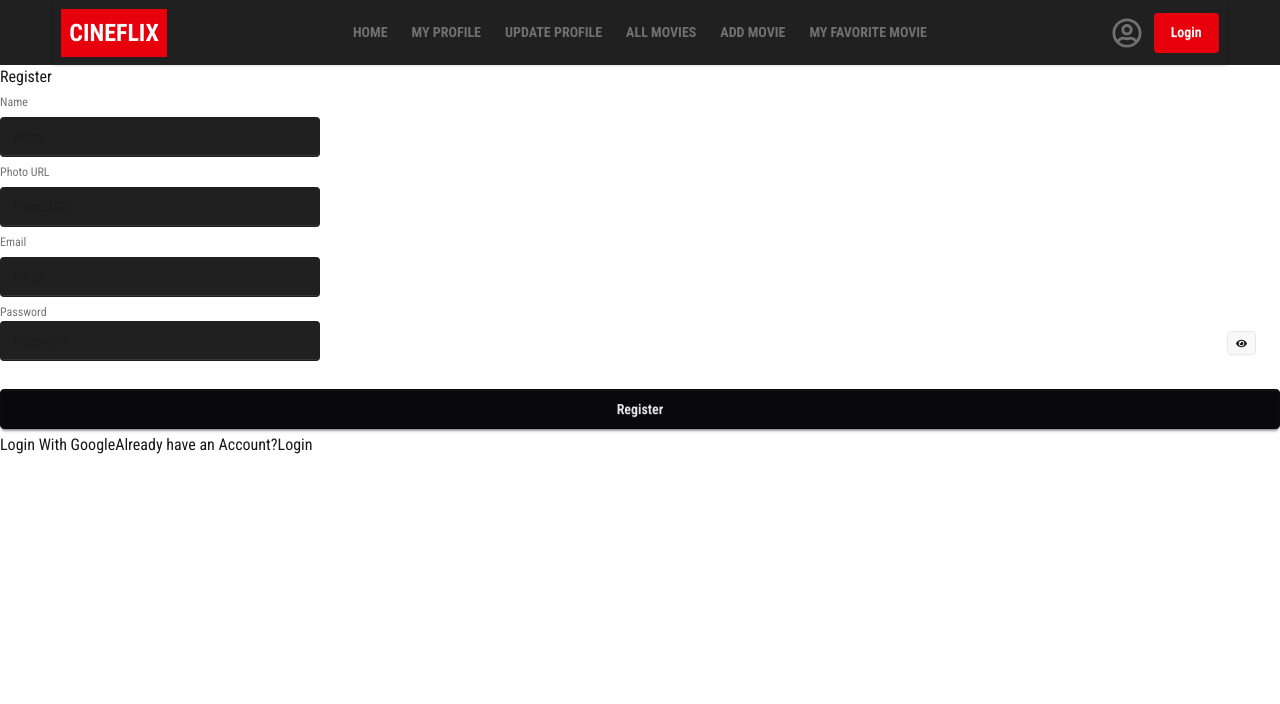
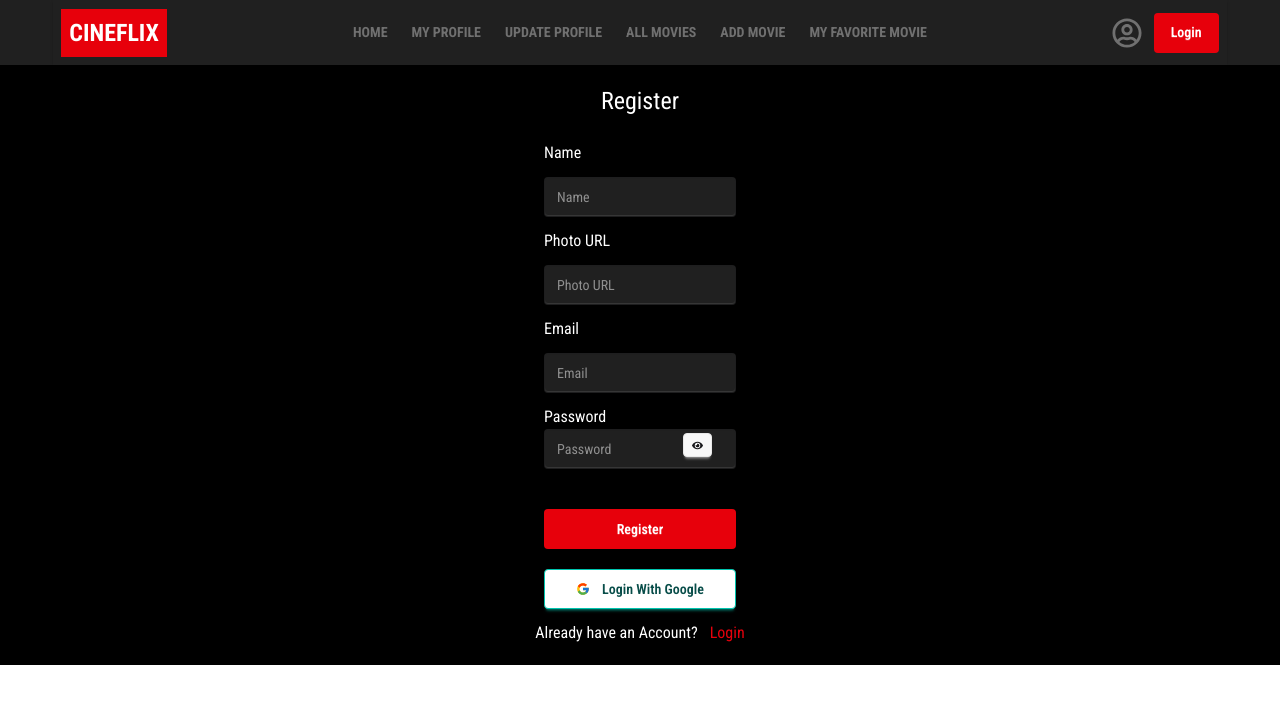
Before and after one commit to shovan-642/assign-10-client, a React (Vite) app: page /auth/register in a window 1280 px wide. Shown: the top 704 px of the page. Built offline with nearby package versions, Linux system fonts and the light colour scheme; no server answers.

Commit message:
login, register, error UI done

```diff
--- /dev/null
+++ b/src/Pages/Errorpage.jsx
@@ -0,0 +1,15 @@
+import React from 'react';
+
+const Errorpage = () => {
+    return (
+        <div className='w-full mx-auto'>
+            <div className='flex flex-col justify-center items-center py-10'>
+            <img src="https://i.ibb.co.com/zhKKvxNj/Screenshot-2025-03-09-140136.png" alt="" />
+            <h1 className=' font-extrabold text-6xl'><span className='text-red-600'>OOOOOPS!!!!!</span> 404 Page Not Found </h1>
+
+            </div>
+        </div>
+    );
+};
+
+export default Errorpage;
--- a/src/Pages/Login.jsx
+++ b/src/Pages/Login.jsx
@@ -52,13 +52,15 @@ const Login = () => {
 
 
   return (
-    <div>
-      <h1>Login</h1>
-      <form onSubmit={handleLogin} className="fieldset">
-      <label className="fieldset-label">Email</label>
+    <div className=" bg-black  text-white">
+      <h1 className="text-center text-2xl pt-5">Login</h1>
+      <br />
+      <div className="flex justify-center">
+      <form onSubmit={handleLogin} className="fieldset ">
+      <label className="fieldset-label text-white">Email</label>
       <input ref={emailRef} name="email" type="email" className="input" placeholder="Email" />
       <div className="relative">
-      <label className="fieldset-label">Password</label>
+      <label className="fieldset-label text-white">Password</label>
       <input name="password" type={showPassword?"text":"password"} className="input" placeholder="Password" />
       <button type="button" onClick={()=>setShowPassword(!showPassword)} className="btn btn-xs absolute right-6 top-7">
         {
@@ -69,12 +71,14 @@ const Login = () => {
       <div onClick={handleForgetPassword}>
         <a className="link link-hover">Forgot password?</a>
       </div>
-      <button className="btn btn-neutral mt-4">Login</button>
+      <button className="btn btn-neutral bg-red-600 mt-4">Login</button>
       </form>
+      </div>
 
+      <div className="text-center py-3">
       <label className=''>
             Don't have an Account?
-            <span><Link to={"/auth/register"}>Register</Link></span>
+            <span><Link className="text-red-600 ml-3" to={"/auth/register"}>Register</Link></span>
         </label>
 
       <div className="text-red-600">
@@ -87,6 +91,7 @@ const Login = () => {
         }
 
       </div>
+      </div>
     </div>
   );
 };
--- a/src/Pages/MyProfile.jsx
+++ b/src/Pages/MyProfile.jsx
@@ -1,17 +1,40 @@
-import React, { useContext } from 'react';
-import { AuthContext } from '../Provider/AuthProvider';
+import React, { useContext } from "react";
+import { AuthContext } from "../Provider/AuthProvider";
+import { Link } from "react-router";
 
 const MyProfile = () => {
-
-    const {user} = useContext(AuthContext)
-    const name = user?.displayName ? user.displayName.toUpperCase():"No Username"
-    return (
-        <div>
-            <h1>{name}</h1>
-            <img className='w-40 h-40' src={user?.photoURL} alt="" />
-            <p>{user.email}</p>
+  const { user } = useContext(AuthContext);
+  console.log(user)
+  const name = user?.displayName
+    ? user.displayName.toUpperCase()
+    : "No Username";
+  return (
+    <div className="w-11/12 mx-auto">
+      <div className="flex justify-center items-center py-10">
+        <div className="card bg-base-100 shadow-sm">
+            <h1 className="uppercase font-bold text-center text-3xl py-3">Welcome <span className="text-red-600">{name}</span></h1>
+          <figure>
+            <img
+              src={user.photoURL}
+              alt="my photo"
+            />
+          </figure>
+          <div className="card-body">
+            <p className="text-gray-500">Email: {user.email}</p>
+            <p className="text-gray-500">Account Creation Time: {user.metadata.creationTime}</p>
+            <p className="text-gray-500">Last Sign In Time: {user.metadata.lastSignInTime}</p>
+            <p>
+              A card component has a figure, a body part, and inside body there
+              are title and actions parts
+            </p>
+            <div className="card-actions justify-end">
+              <Link to={"/auth/update"} className="btn btn-ghost text-white bg-red-600 border-0">Update Profile</Link>
+            </div>
+          </div>
         </div>
-    );
+      </div>
+    </div>
+  );
 };
 
 export default MyProfile;
--- a/src/Pages/Register.jsx
+++ b/src/Pages/Register.jsx
@@ -1,99 +1,127 @@
-import React, { useContext, useState } from 'react';
-import { AuthContext } from '../Provider/AuthProvider';
-import { Link, useNavigate } from 'react-router';
-import { FaEye, FaEyeSlash } from 'react-icons/fa';
+import React, { useContext, useState } from "react";
+import { AuthContext } from "../Provider/AuthProvider";
+import { Link, useNavigate } from "react-router";
+import { FaEye, FaEyeSlash, FaGoogle } from "react-icons/fa";
+import { FcGoogle } from "react-icons/fc";
 
 const Register = () => {
+  const { createUser, setUser, updatedProfile, signInWithGoogle } =
+    useContext(AuthContext);
+  const navigate = useNavigate();
 
-    const {createUser, setUser, updatedProfile, signInWithGoogle} = useContext(AuthContext)
-    const navigate = useNavigate()
+  const [error, setError] = useState({});
+  const [showPassword, setShowPassword] = useState(false);
 
-    const [error, setError]= useState({})
-    const [showPassword, setShowPassword]= useState(false)
+  const handleRegister = (e) => {
+    e.preventDefault();
+    const form = e.target;
+    const name = form.name.value;
+    const photo = form.photo.value;
+    const email = form.email.value;
+    const password = form.password.value;
 
-    const handleRegister = (e)=>{
-        e.preventDefault()
-        const form = e.target
-        const name = form.name.value
-        const photo = form.photo.value
-        const email = form.email.value
-        const password = form.password.value
-
-        if(password.length<6){
-            setError({...error, password: "please input password atleast 6 character"})
-            return
+    if (password.length < 6) {
+      setError({
+        ...error,
+        password: "please input password atleast 6 character",
+      });
+      return;
+    } else if (!/[A-Z]/.test(password)) {
+      setError({ ...error, password: "please input atleast 1 uppercase" });
+      return;
+    } else if (!/[a-z]/.test(password)) {
+      setError({ ...error, password: "please input atleast 1 lowercase" });
+      return;
     }
-        else if (!/[A-Z]/.test(password)){
-            setError({...error, password: "please input atleast 1 uppercase"})
-            return
-        }
-        else if (!/[a-z]/.test(password)){
-            setError({...error, password: "please input atleast 1 lowercase"})
-            return
-        }
-        setError({...error, password: ""})
+    setError({ ...error, password: "" });
 
     createUser(email, password)
+      .then((result) => {
+        const user = result.user;
+        setUser(user);
+        updatedProfile({ displayName: name, photoURL: photo })
+          .then(() => {
+            navigate("/");
+          })
+          .catch((err) => {
+            console.log(err);
+          });
+      })
+      .catch((error) => {
+        const errorCode = error.code;
+        const errorMessage = error.message;
+        console.log(errorCode, errorMessage);
+      });
+  };
 
-        .then((result)=>{
-            const user = result.user
-            setUser(user)
-            updatedProfile({displayName: name, photoURL: photo})
-            .then(()=>{
-                navigate('/')
+  const handleGoogleSignIn = () => {
+    signInWithGoogle()
+      .then((result) => {
+        console.log(result.user);
+        navigate("/");
       })
-            .catch(err=>{
-                console.log(err)
-            })
-          })
-          .catch((error)=>{
-            const errorCode = error.code
-            const errorMessage = error.message
-            console.log(errorCode, errorMessage)
-          })
-
-    }
-
-    const handleGoogleSignIn = ()=>{
-        signInWithGoogle()
-        .then(result =>{
-            console.log(result.user)
-            navigate("/")
-        })
-        .catch(error=> console.log(error.message))
-    }
+      .catch((error) => console.log(error.message));
+  };
 
   return (
-        <div>
-        <h1>Register</h1>
-      <form onSubmit={handleRegister} className="fieldset">
-      <label className="fieldset-label">Name</label>
+    <div className=" bg-black  text-white">
+      <h1 className="text-center text-2xl pt-5">Register</h1>
+      <br />
+      <div className="flex justify-center">
+        <form onSubmit={handleRegister} className="flex flex-col gap-3">
+          <label className="fieldset-label text-white">Name</label>
           <input name="name" type="name" className="input" placeholder="Name" />
-      <label className="fieldset-label">Photo URL</label>
-      <input name="photo" type="photo" className="input" placeholder="Photo URL" />
-      <label className="fieldset-label">Email</label>
-      <input name="email" type="email" className="input" placeholder="Email" />
+          <label className="fieldset-label text-white">Photo URL</label>
+          <input
+            name="photo"
+            type="photo"
+            className="input"
+            placeholder="Photo URL"
+          />
+          <label className="fieldset-label text-white">Email</label>
+          <input
+            name="email"
+            type="email"
+            className="input"
+            placeholder="Email"
+          />
           <div className="relative">
-      <label className="fieldset-label">Password</label>
-      <input name="password" type={showPassword?"text":"password"} className="input" placeholder="Password" />
-      <button type="button" onClick={()=>setShowPassword(!showPassword)} className="btn btn-xs absolute right-6 top-7">
-        {
-          showPassword?<FaEyeSlash></FaEyeSlash>:<FaEye></FaEye>
-        }
+            <label className="fieldset-label text-white">Password</label>
+            <input
+              name="password"
+              type={showPassword ? "text" : "password"}
+              className="input"
+              placeholder="Password"
+            />
+            <button
+              onClick={() => setShowPassword(!showPassword)}
+              className="btn btn-xs absolute right-6 top-7"
+            >
+              {showPassword ? <FaEyeSlash></FaEyeSlash> : <FaEye></FaEye>}
             </button>
           </div>
+          <div>{error.password && <label>{error.password}</label>}</div>
+          <button className="btn w-48 btn-ghost bg-red-600 mt-4">
+            Register
+          </button>
+        </form>
+      </div>
+      <div className="flex flex-col justify-center items-center gap-3 py-5">
+        <button
+          className="flex w-48 gap-3 items-center btn btn-accent bg-white"
+          onClick={handleGoogleSignIn}
+        >
+          <FcGoogle></FcGoogle> <span>Login With Google</span>
+        </button>
         <div>
-        {error.password && (<label>{error.password}</label>)}
+          <label className="text-white">
+            Already have an Account?
+            <span>
+              <Link className="text-red-600 ml-3" to={"/auth/login"}>Login</Link>
+            </span>
+          </label>
         </div>
-      <button className="btn btn-neutral mt-4">Register</button>
-      </form>
-        <button onClick={handleGoogleSignIn}>
-            Login With Google
-        </button>
-        <label className=''>
-            Already have an Account?
-            <span><Link to={"/auth/login"}>Login</Link></span>
-        </label>
+      </div>
     </div>
   );
 };
--- a/src/Pages/UpdateProfile.jsx
+++ b/src/Pages/UpdateProfile.jsx
@@ -21,19 +21,23 @@ const UpdateProfile = () => {
       });
   };
   return (
-    <div>
+    <div className=" bg-black  text-white pb-10">
+      <h1 className="text-center text-2xl pt-5">Update Profile</h1>
+      <br />
+      <div className="flex justify-center">
       <form onSubmit={handleUpdateProfile} className="fieldset">
-        <label className="fieldset-label">Name</label>
+        <label className="fieldset-label text-white">Name</label>
         <input name="name" type="name" className="input" placeholder="Name" />
-        <label className="fieldset-label">Photo URL</label>
+        <label className="fieldset-label text-white">Photo URL</label>
         <input
           name="photo"
           type="photo"
           className="input"
           placeholder="Photo URL"
         />
-        <button className="btn btn-neutral mt-4">Update Profile</button>
+        <button className="btn btn-neutral mt-4 bg-red-600">Update Profile</button>
       </form>
+    </div>
     </div>
   );
 };
--- a/src/Routes/router.jsx
+++ b/src/Routes/router.jsx
@@ -13,6 +13,7 @@ import AllMovies from '../Pages/AllMovies';
 import MovieDetails from '../Pages/MovieDetails';
 import MyFavourtieMovie from '../Pages/MyFavourtieMovie';
 import PrivateRouter from './PrivateRouter';
+import Errorpage from '../Pages/Errorpage';
 
 const router = createBrowserRouter([
     {
@@ -76,6 +77,10 @@ const router = createBrowserRouter([
             },
         ]
     },
+    {
+        path: "*",
+        element: <Errorpage></Errorpage>
+    }
 
 ])
 
--- a/src/component/FavoriteCard.jsx
+++ b/src/component/FavoriteCard.jsx
@@ -47,19 +47,22 @@ const FavoriteCard = ({mov, movie, setMovie}) => {
             }
 
     return (
-        <div>
+        <div className='w-11/12 mx-auto'>
 
             <div>
-            <div className="card bg-base-100 w-96 shadow-sm">
-  <figure>
+            <div className="card bg-base-100 shadow-sm">
+            <figure>
     <img
-        className='h-80 w-60'
+    className='h-100 w-90 rounded-2xl py-3'
       src={movie_poster}
-      alt="Shoes" />
+      alt="movie poster" />
   </figure>
   <div className="card-body">
-    <h2 className="card-title">{movie_title}</h2>
-    <p>A card component has a figure, a body part, and inside body there are title and actions parts</p>
+    <h2 className="card-title text-2xl uppercase">{movie_title}</h2>
+    <h3 className='text-gray-500 text-base'>Genre: {genre[0]}</h3>
+    <h3 className='text-gray-500 text-base'>Duration: {duration} min</h3>
+    <h3 className='text-gray-500 text-base'>Release: {release_year}</h3>
+    <h3 className='text-gray-500 text-base'>Rating: {rating} </h3>
     <div className="card-actions justify-end">
     <button onClick={()=>handleDelete(_id)} className='btn btn-accent' type="button">Delete</button>
     </div>
```
Lines whose indentation alone changed are shown as unchanged.
